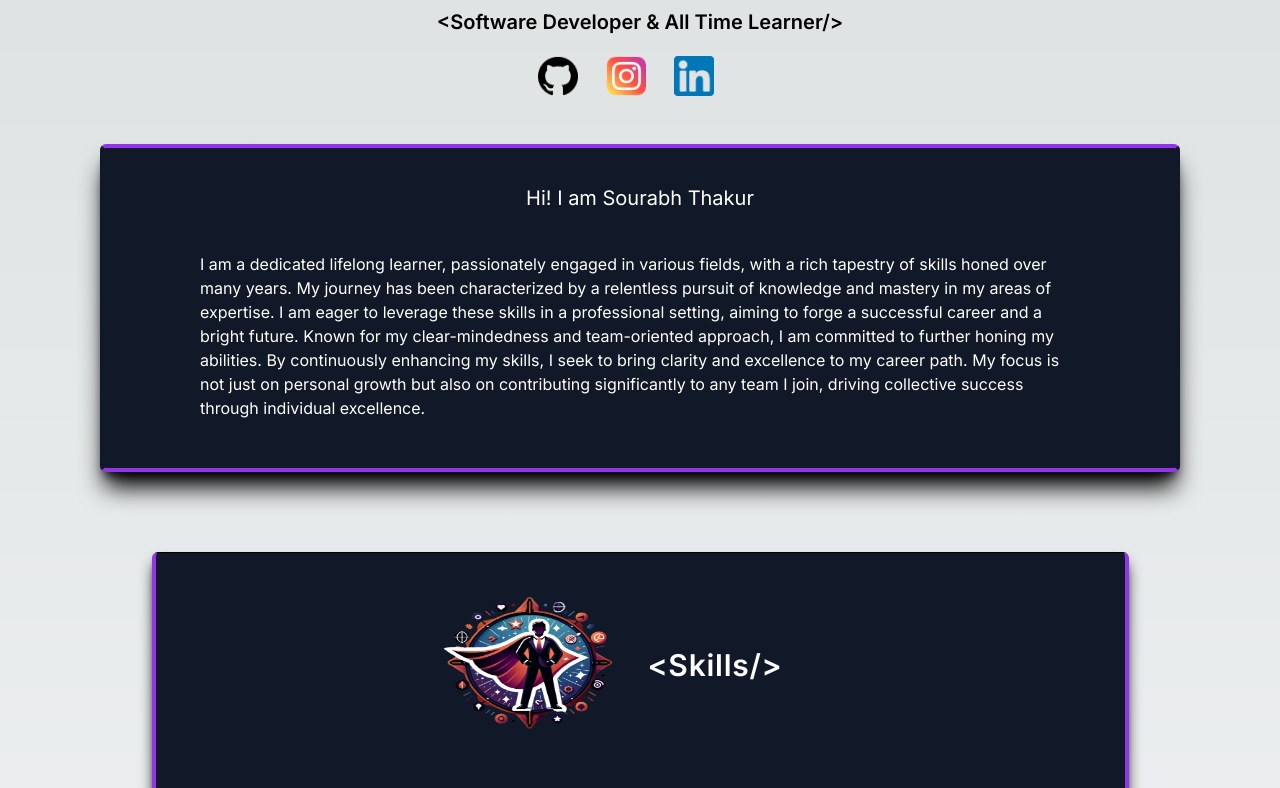
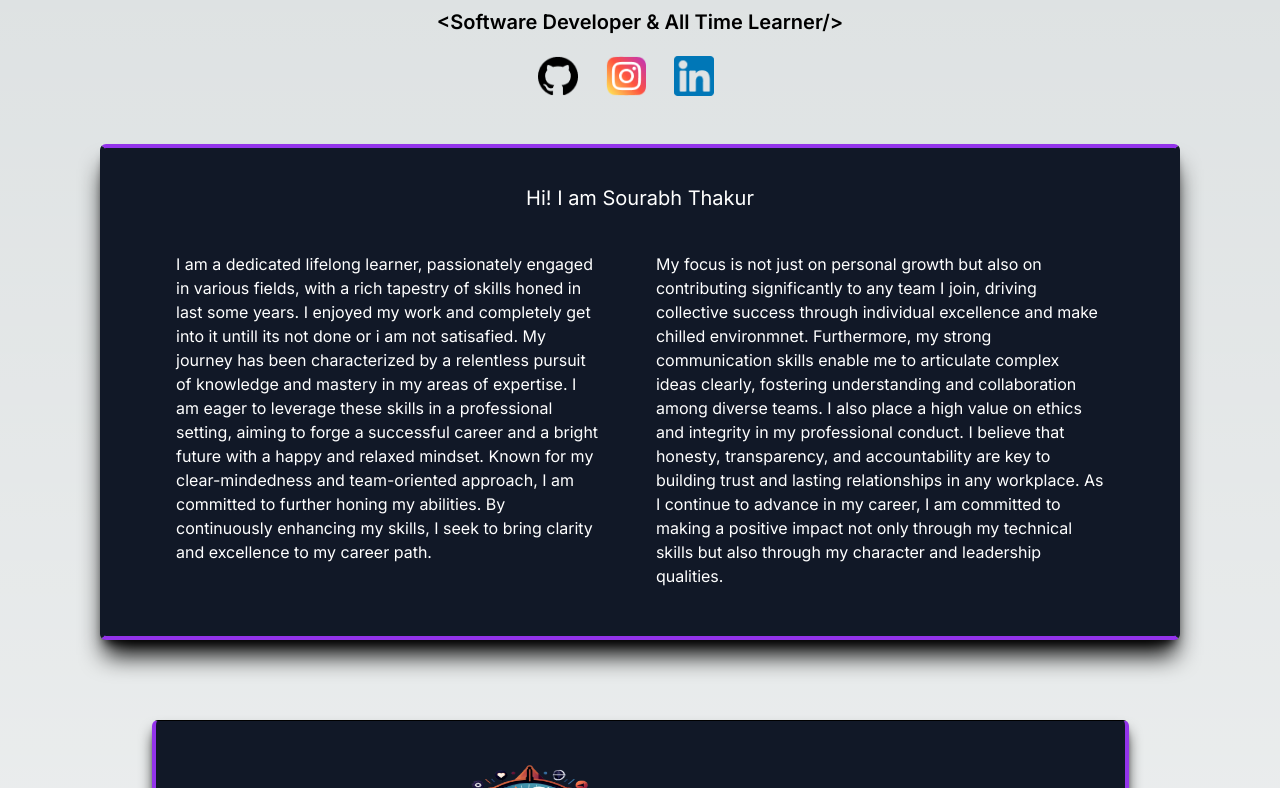
Before and after one commit to SourabhThakur01/protfolio-1, a Next.js app: page /header in a window 1280 px wide. Shown: the part 576-1364 px from the top of the page. Built offline with nearby package versions, Linux system fonts and the light colour scheme.

Commit message:
Update page.js

```diff
--- a/app/about/page.js
+++ b/app/about/page.js
@@ -7,8 +7,9 @@ export default function About() {
             <div className='flex justify-center items-center'>
                 <div className="border border-4 border-y-purple-600 max-w-fit rounded-md border-gray-900 bg-gray-900 p-4 mt-5 text-white shadow-xl shadow-black">
                     <p className='text-center text-xl mt-5'>Hi! I am Sourabh Thakur</p>
-                    <div className='flex justify-center mb-8 px-20'>
-                        <p className='text-left max-w-4xl mt-10'>I am a dedicated lifelong learner, passionately engaged in various fields, with a rich tapestry of skills honed over many years. My journey has been characterized by a relentless pursuit of knowledge and mastery in my areas of expertise. I am eager to leverage these skills in a professional setting, aiming to forge a successful career and a bright future. Known for my clear-mindedness and team-oriented approach, I am committed to further honing my abilities. By continuously enhancing my skills, I seek to bring clarity and excellence to my career path. My focus is not just on personal growth but also on contributing significantly to any team I join, driving collective success through individual excellence.</p>
+                    <div className='flex justify-center space-x-14 mb-8 px-14'>
+                        <p className=' max-w-lg mt-10'>I am a dedicated lifelong learner, passionately engaged in various fields, with a rich tapestry of skills honed in last some years. I enjoyed my work and completely get into it untill its not done or i am not satisafied. My journey has been characterized by a relentless pursuit of knowledge and mastery in my areas of expertise. I am eager to leverage these skills in a professional setting, aiming to forge a successful career and a bright future with a happy and relaxed mindset. Known for my clear-mindedness and team-oriented approach, I am committed to further honing my abilities. By continuously enhancing my skills, I seek to bring clarity and excellence to my career path.</p>
+                        <p className=' max-w-lg mt-10'> My focus is not just on personal growth but also on contributing significantly to any team I join, driving collective success through individual excellence and make chilled environmnet. Furthermore, my strong communication skills enable me to articulate complex ideas clearly, fostering understanding and collaboration among diverse teams. I also place a high value on ethics and integrity in my professional conduct. I believe that honesty, transparency, and accountability are key to building trust and lasting relationships in any workplace. As I continue to advance in my career, I am committed to making a positive impact not only through my technical skills but also through my character and leadership qualities.</p>
                     </div>
                 </div>
             </div>
```
